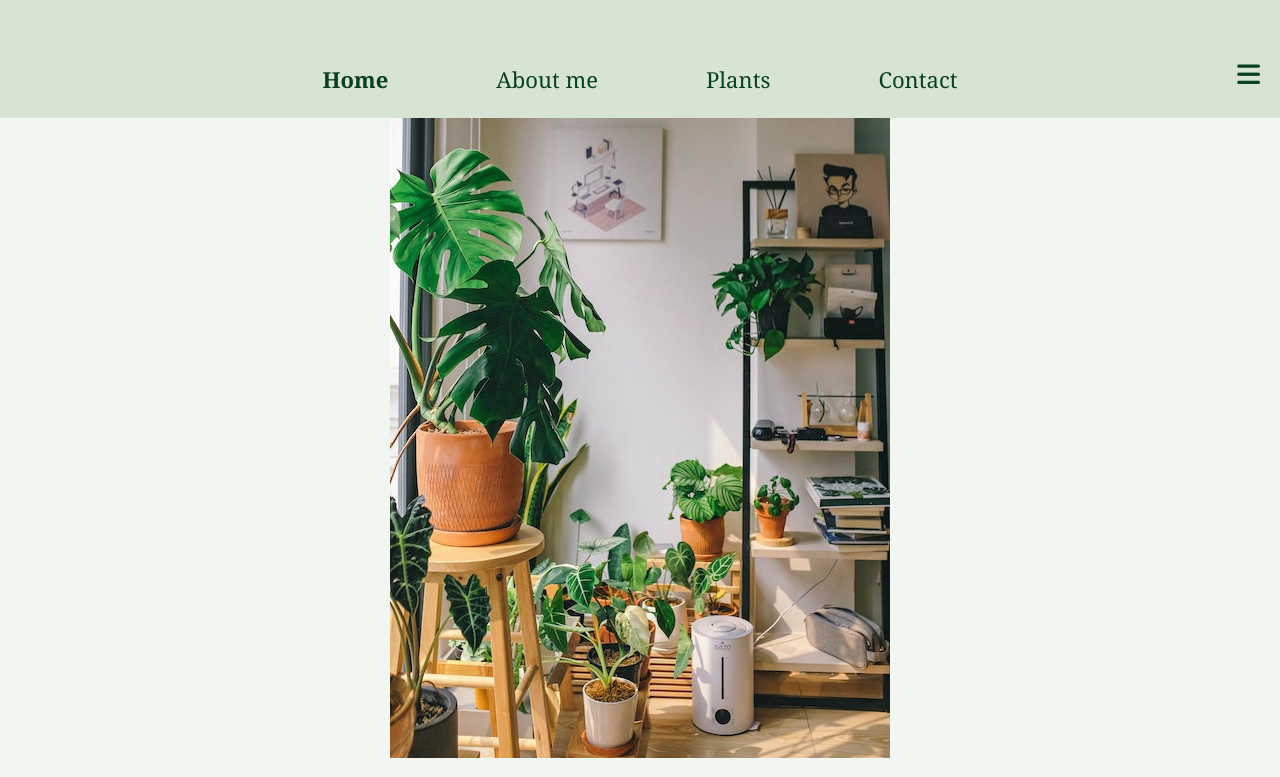
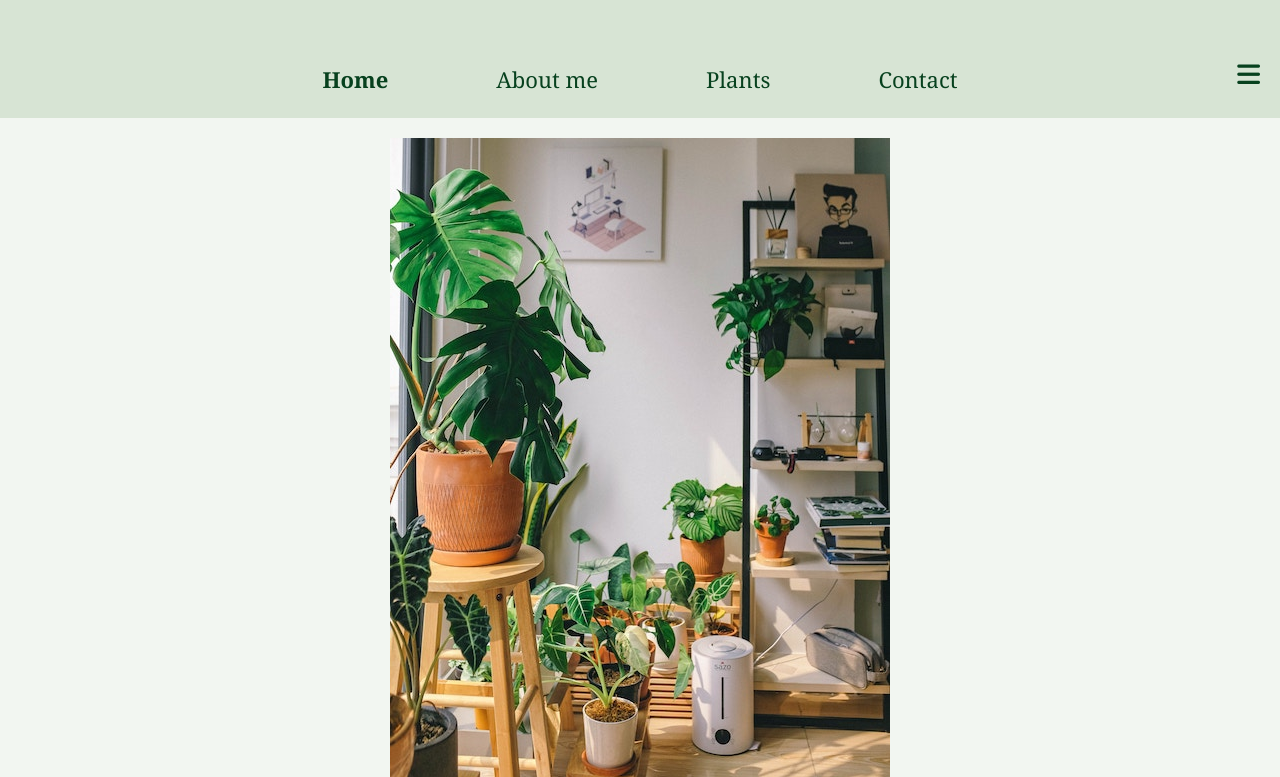
Before and after one commit to Noroff-FEU-Assignments/project-exam-1-elinkrull, a plain HTML site: page index.html in a window 1280 px wide. Shown: the top 777 px of the page. Drawn offline with Linux system fonts and the light colour scheme; no server answers.

Commit message:
added more code to styles.css and organized some classes

```diff
--- a/styles.css
+++ b/styles.css
@@ -26,6 +26,7 @@ h2 {
 .sitename {
 	color: rgba(7, 65, 30, 1);
 	font-size: 26px;
+	text-decoration: none;
 }
 
 #hamburger-checkbox:checked~nav {
@@ -123,7 +124,7 @@ main {
 	flex-direction: column;
 	align-items: center;
 	max-width: 300px;
-    gap: 20px;
+	gap: 20px;
 	padding: 0px;
 }
 
@@ -134,7 +135,7 @@ main {
 	max-width: 350px;
 	padding: 20px 40px;
 	margin-top: 20px;
-	background-color:  rgba(215, 228, 212, 1);
+	background-color: rgba(215, 228, 212, 1);
 }
 
 .post-title {
@@ -211,22 +212,15 @@ main {
 	max-width: 250px;
 }
 
+/* specificblog.html modal styles */
+
 .modal-image {
 	max-width: 100%;
 }
 
-
-/* modal styles */
-
 dialog::backdrop {
 	background-color: rgba(215, 228, 212, 1);
 }
-
-/*
-.modal.open,
-overlay.open {
-	display: block;
-} */
 
 /* contact.html */
 
@@ -291,6 +285,10 @@ form label {
 
 	.sitename {
 		padding-left: 40px;
+	}
+
+	.homepage-image {
+		padding-top: 20px;
 	}
 
 }
@@ -360,7 +358,9 @@ form label {
 
 @media(max-width:860px) {
 
-	.carousel-arrow, #carousel-arrow-prev, #carousel-arrow-next {
+	.carousel-arrow,
+	#carousel-arrow-prev,
+	#carousel-arrow-next {
 		display: none;
 	}
 }
@@ -380,7 +380,7 @@ form label {
 		margin: 20px auto;
 		position: relative;
 		overflow: hidden;
-		background-color:  rgba(215, 228, 212, 1);
+		background-color: rgba(215, 228, 212, 1);
 	}
 
 	.latest-post-header {
@@ -424,7 +424,7 @@ form label {
 		margin: auto;
 		height: 4rem;
 		color: white;
-		background-color:  rgba(7, 65, 30, 1);
+		background-color: rgba(7, 65, 30, 1);
 		border: none;
 		width: 2rem;
 		font-size: 3rem;
```
